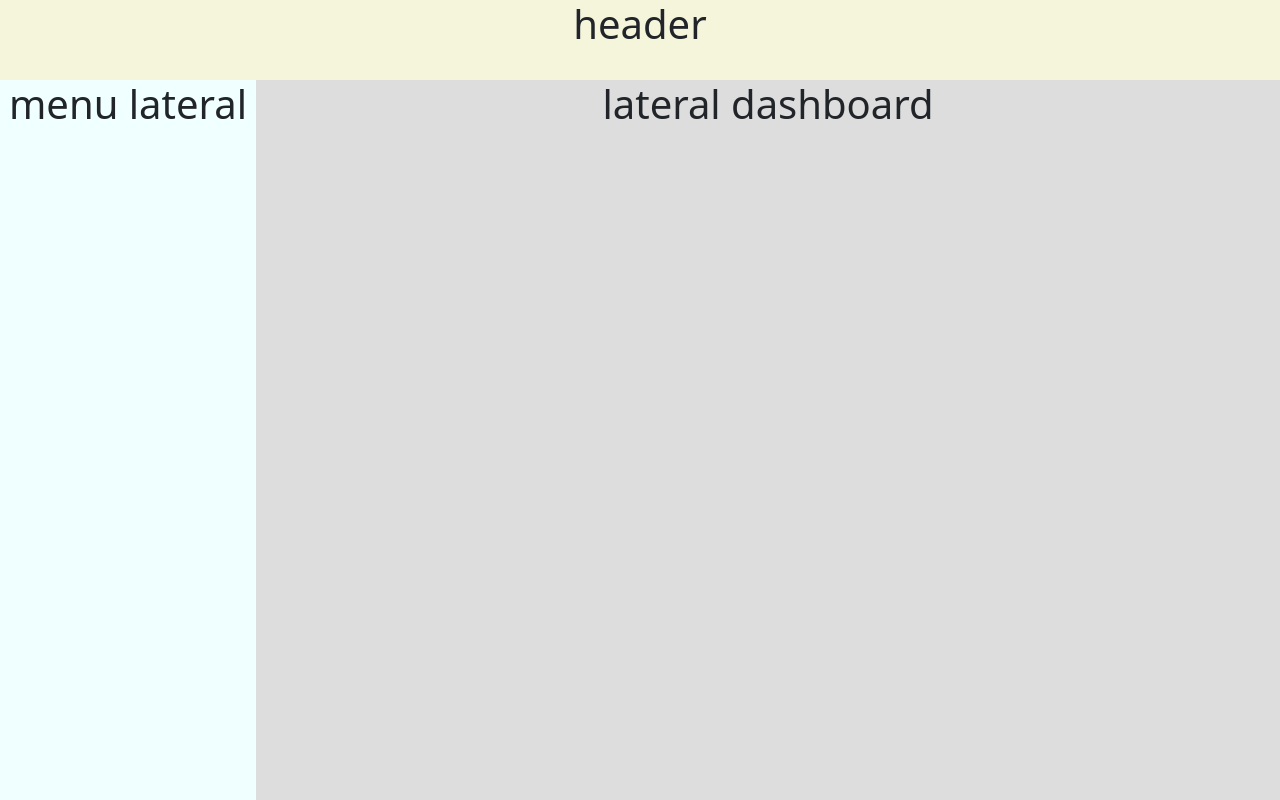
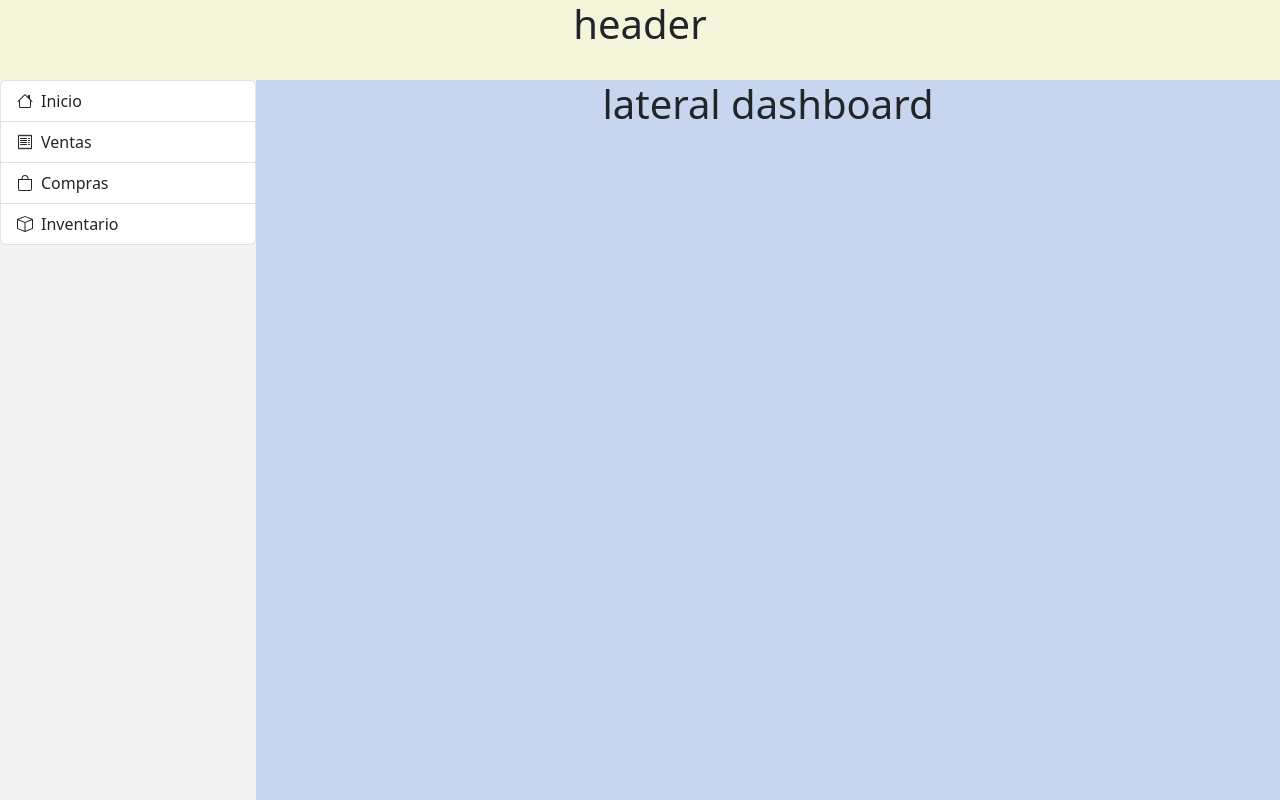
Before and after one commit to josesepulvedapino/minvento, an Angular app: page /dashboard in a window 1280 px wide. Built offline with nearby package versions, Linux system fonts and the light colour scheme.

Commit message:
feat: lateral menu icon & text

```diff
--- a/package.json
+++ b/package.json
@@ -21,6 +21,7 @@
     "@ng-bootstrap/ng-bootstrap": "^16.0.0",
     "@popperjs/core": "^2.11.8",
     "bootstrap": "^5.3.2",
+    "bootstrap-icons": "^1.11.3",
     "rxjs": "~7.8.0",
     "tslib": "^2.3.0",
     "zone.js": "~0.14.2"
--- a/src/app/dashboard/dashboard.component.html
+++ b/src/app/dashboard/dashboard.component.html
@@ -2,6 +2,6 @@
     <app-header></app-header>
 </section>
 <section class="dashboard-body">
-    <app-lateral-menu> </app-lateral-menu>
+    <app-lateral-menu></app-lateral-menu>
     <app-lateral-dashboard></app-lateral-dashboard>
 </section>
--- a/src/components/lateral-dashboard/lateral-dashboard.component.scss
+++ b/src/components/lateral-dashboard/lateral-dashboard.component.scss
@@ -1,5 +1,5 @@
 .lateral-dashboard {
     height: 100%;
-    background-color: rgb(221, 221, 221);
+    background-color: rgb(199, 213, 238);
     text-align: center;
 }
--- a/src/components/lateral-menu/lateral-menu.component.html
+++ b/src/components/lateral-menu/lateral-menu.component.html
@@ -1,3 +1,29 @@
 <section class="lateral-menu">
-    <h1>menu lateral</h1>
+    <ul class="list-group">
+        <li type="button" class="list-group-item list-group-item-action d-flex align-items-center gap-2">
+            <svg xmlns="http://www.w3.org/2000/svg" width="16" height="16" fill="currentColor" class="bi bi-house" viewBox="0 0 16 16">
+                <path d="M8.707 1.5a1 1 0 0 0-1.414 0L.646 8.146a.5.5 0 0 0 .708.708L2 8.207V13.5A1.5 1.5 0 0 0 3.5 15h9a1.5 1.5 0 0 0 1.5-1.5V8.207l.646.647a.5.5 0 0 0 .708-.708L13 5.793V2.5a.5.5 0 0 0-.5-.5h-1a.5.5 0 0 0-.5.5v1.293zM13 7.207V13.5a.5.5 0 0 1-.5.5h-9a.5.5 0 0 1-.5-.5V7.207l5-5z"/>
+            </svg>
+            <span>Inicio</span>
+        </li>
+        <li type="button" class="list-group-item list-group-item-action d-flex align-items-center gap-2">
+            <svg xmlns="http://www.w3.org/2000/svg" width="16" height="16" fill="currentColor" class="bi bi-receipt" viewBox="0 0 16 16">
+                <path d="M1.92.506a.5.5 0 0 1 .434.14L3 1.293l.646-.647a.5.5 0 0 1 .708 0L5 1.293l.646-.647a.5.5 0 0 1 .708 0L7 1.293l.646-.647a.5.5 0 0 1 .708 0L9 1.293l.646-.647a.5.5 0 0 1 .708 0l.646.647.646-.647a.5.5 0 0 1 .708 0l.646.647.646-.647a.5.5 0 0 1 .801.13l.5 1A.5.5 0 0 1 15 2v12a.5.5 0 0 1-.053.224l-.5 1a.5.5 0 0 1-.8.13L13 14.707l-.646.647a.5.5 0 0 1-.708 0L11 14.707l-.646.647a.5.5 0 0 1-.708 0L9 14.707l-.646.647a.5.5 0 0 1-.708 0L7 14.707l-.646.647a.5.5 0 0 1-.708 0L5 14.707l-.646.647a.5.5 0 0 1-.708 0L3 14.707l-.646.647a.5.5 0 0 1-.801-.13l-.5-1A.5.5 0 0 1 1 14V2a.5.5 0 0 1 .053-.224l.5-1a.5.5 0 0 1 .367-.27m.217 1.338L2 2.118v11.764l.137.274.51-.51a.5.5 0 0 1 .707 0l.646.647.646-.646a.5.5 0 0 1 .708 0l.646.646.646-.646a.5.5 0 0 1 .708 0l.646.646.646-.646a.5.5 0 0 1 .708 0l.646.646.646-.646a.5.5 0 0 1 .708 0l.646.646.646-.646a.5.5 0 0 1 .708 0l.509.509.137-.274V2.118l-.137-.274-.51.51a.5.5 0 0 1-.707 0L12 1.707l-.646.647a.5.5 0 0 1-.708 0L10 1.707l-.646.647a.5.5 0 0 1-.708 0L8 1.707l-.646.647a.5.5 0 0 1-.708 0L6 1.707l-.646.647a.5.5 0 0 1-.708 0L4 1.707l-.646.647a.5.5 0 0 1-.708 0z"/>
+                <path d="M3 4.5a.5.5 0 0 1 .5-.5h6a.5.5 0 1 1 0 1h-6a.5.5 0 0 1-.5-.5m0 2a.5.5 0 0 1 .5-.5h6a.5.5 0 1 1 0 1h-6a.5.5 0 0 1-.5-.5m0 2a.5.5 0 0 1 .5-.5h6a.5.5 0 1 1 0 1h-6a.5.5 0 0 1-.5-.5m0 2a.5.5 0 0 1 .5-.5h6a.5.5 0 0 1 0 1h-6a.5.5 0 0 1-.5-.5m8-6a.5.5 0 0 1 .5-.5h1a.5.5 0 0 1 0 1h-1a.5.5 0 0 1-.5-.5m0 2a.5.5 0 0 1 .5-.5h1a.5.5 0 0 1 0 1h-1a.5.5 0 0 1-.5-.5m0 2a.5.5 0 0 1 .5-.5h1a.5.5 0 0 1 0 1h-1a.5.5 0 0 1-.5-.5m0 2a.5.5 0 0 1 .5-.5h1a.5.5 0 0 1 0 1h-1a.5.5 0 0 1-.5-.5"/>
+            </svg>
+            <span>Ventas</span>
+        </li>
+        <li type="button" class="list-group-item list-group-item-action d-flex align-items-center gap-2">
+            <svg xmlns="http://www.w3.org/2000/svg" width="16" height="16" fill="currentColor" class="bi bi-bag" viewBox="0 0 16 16">
+                <path d="M8 1a2.5 2.5 0 0 1 2.5 2.5V4h-5v-.5A2.5 2.5 0 0 1 8 1m3.5 3v-.5a3.5 3.5 0 1 0-7 0V4H1v10a2 2 0 0 0 2 2h10a2 2 0 0 0 2-2V4zM2 5h12v9a1 1 0 0 1-1 1H3a1 1 0 0 1-1-1z"/>
+            </svg>
+            <span>Compras</span>
+        </li>
+        <li type="button" class="list-group-item list-group-item-action d-flex align-items-center gap-2">
+            <svg xmlns="http://www.w3.org/2000/svg" width="16" height="16" fill="currentColor" class="bi bi-box" viewBox="0 0 16 16">
+                <path d="M8.186 1.113a.5.5 0 0 0-.372 0L1.846 3.5 8 5.961 14.154 3.5zM15 4.239l-6.5 2.6v7.922l6.5-2.6V4.24zM7.5 14.762V6.838L1 4.239v7.923zM7.443.184a1.5 1.5 0 0 1 1.114 0l7.129 2.852A.5.5 0 0 1 16 3.5v8.662a1 1 0 0 1-.629.928l-7.185 2.874a.5.5 0 0 1-.372 0L.63 13.09a1 1 0 0 1-.63-.928V3.5a.5.5 0 0 1 .314-.464z"/>
+            </svg>
+            <span>Inventario</span>
+        </li>
+    </ul>
 </section>
--- a/src/components/lateral-menu/lateral-menu.component.scss
+++ b/src/components/lateral-menu/lateral-menu.component.scss
@@ -1,5 +1,5 @@
 .lateral-menu {
     height: 100%;
-    background-color: azure;
+    background-color: rgb(243, 243, 243);
     text-align: center;
 }
```
Also changed, not shown: 1 other file (tests, documents, lock files or other folders).
